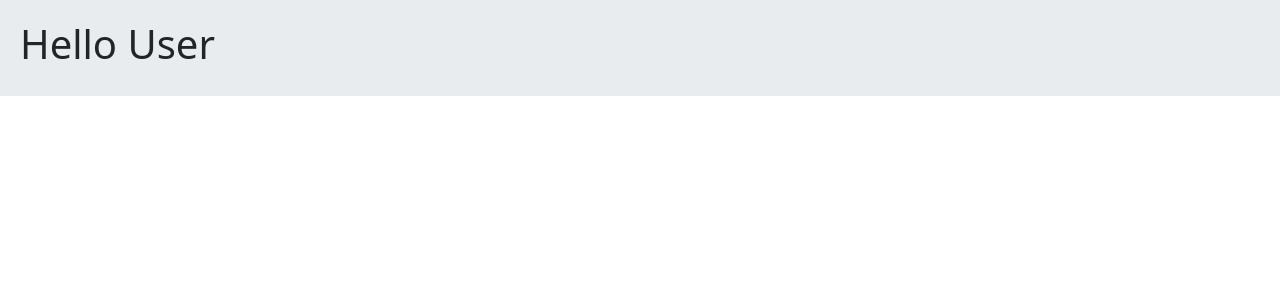
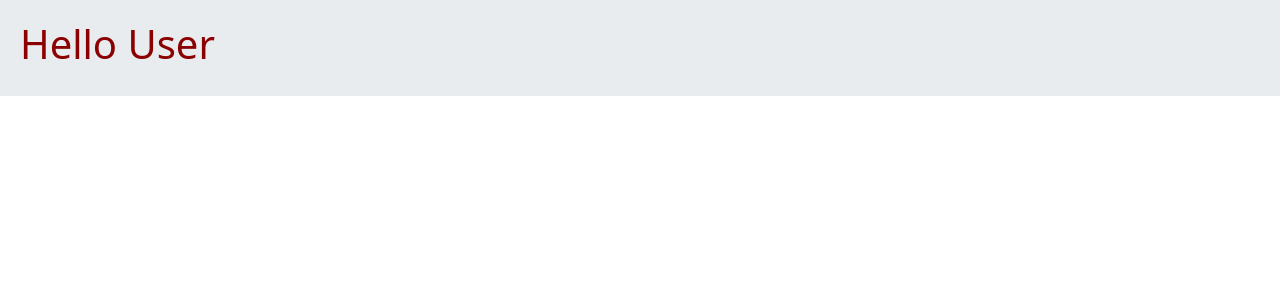
Before and after one commit to lenis03/OnlineShop2, a Django app: page / in a window 1280 px wide. Shown: the part 56-356 px from the top of the page. Run offline with Django 4.2, Linux system fonts and the light colour scheme.

Commit message:
add static files

```diff
--- a/config/settings.py
+++ b/config/settings.py
@@ -123,6 +123,7 @@ USE_TZ = True
 # https://docs.djangoproject.com/en/4.2/howto/static-files/
 
 STATIC_URL = 'static/'
+STATICFILES_DIRS = [BASE_DIR / "static"]
 
 # Default primary key field type
 # https://docs.djangoproject.com/en/4.2/ref/settings/#default-auto-field
--- /dev/null
+++ b/home/static/home/css/style.css
@@ -0,0 +1,3 @@
+h1{
+    color: darkred;
+}
--- a/home/templates/home/home.html
+++ b/home/templates/home/home.html
@@ -1,7 +1,11 @@
 {% extends 'base.html' %}
-
+{% load static %}
 {% block title %}
     Home
+{% endblock %}
+
+{% block extra_headers %}
+    <link rel="stylesheet" href="{% static 'home/css/style.css' %}">
 {% endblock %}
 
 {% block content %}
--- /dev/null
+++ b/static/css/style.css
@@ -0,0 +1,5 @@
+.jumbotron {
+    padding: 20px;
+    margin-bottom: 20px;
+    background-color: #e9ecef;
+}
--- a/templates/base.html
+++ b/templates/base.html
@@ -1,3 +1,4 @@
+{% load static %}
 <!doctype html>
 <html lang="en">
 <head>
@@ -8,13 +9,8 @@
     <link href="https://cdn.jsdelivr.net/npm/bootstrap@5.3.1/dist/css/bootstrap.min.css" rel="stylesheet"
           integrity="sha384-4bw+/aepP/YC94hEpVNVgiZdgIC5+VKNBQNGCHeKRQN+PtmoHDEXuppvnDJzQIu9" crossorigin="anonymous">
     <title>{% block title %}{% endblock %}</title>
-    <style>
-        .jumbotron {
-            padding: 20px;
-            margin-bottom: 20px;
-            background-color: #e9ecef;
-        }
-    </style>
+    {% block extra_headers %}{% endblock %}
+    <link rel="stylesheet" href="{% static 'css/style.css'%}">
 </head>
 <body>
     {% include 'inc/navbar.html' %}
```
